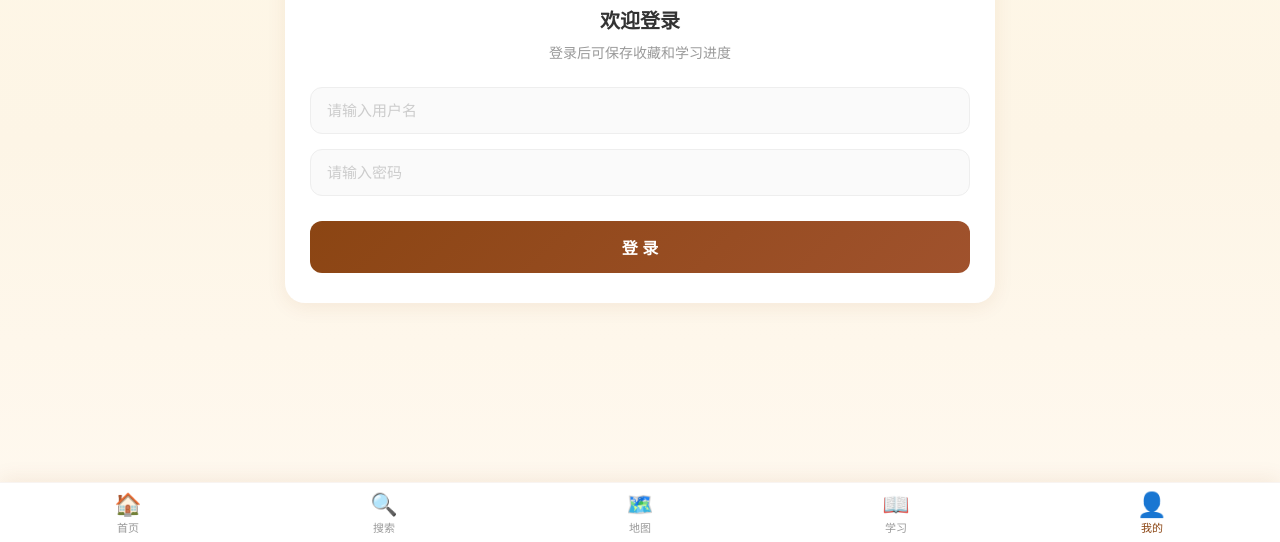
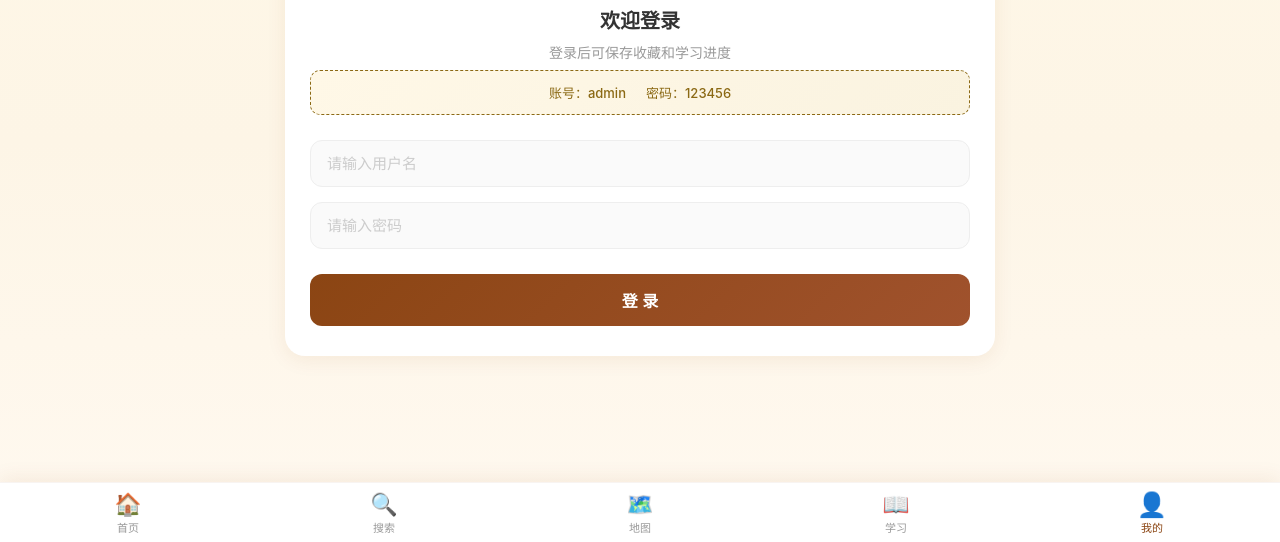
Before and after one commit to he3103301/ancient-architects, a plain HTML site: page my.html in a window 1280 px wide. Shown: the part 258-800 px from the top of the page. Drawn offline with Linux system fonts and the light colour scheme.

Commit message:
登录界面添加账号密码提示

```diff
--- a/css/style.css
+++ b/css/style.css
@@ -1063,7 +1063,24 @@ a {
 .login-desc {
   font-size: 14px;
   color: #999;
+  margin-bottom: 8px;
+}
+
+.login-hint {
+  display: flex;
+  justify-content: center;
+  gap: 20px;
   margin-bottom: 25px;
+  padding: 12px 16px;
+  background: linear-gradient(135deg, #FFF8E7 0%, #FAF3E0 100%);
+  border-radius: 10px;
+  border: 1px dashed #8B6914;
+}
+
+.login-hint span {
+  font-size: 13px;
+  color: #8B6914;
+  font-weight: 500;
 }
 
 .login-form {
--- a/my.html
+++ b/my.html
@@ -20,6 +20,11 @@
         <div class="login-icon">👤</div>
         <div class="login-title">欢迎登录</div>
         <div class="login-desc">登录后可保存收藏和学习进度</div>
+
+        <div class="login-hint">
+          <span>账号：admin</span>
+          <span>密码：123456</span>
+        </div>
 
         <div class="login-form">
           <div class="form-group">
```
